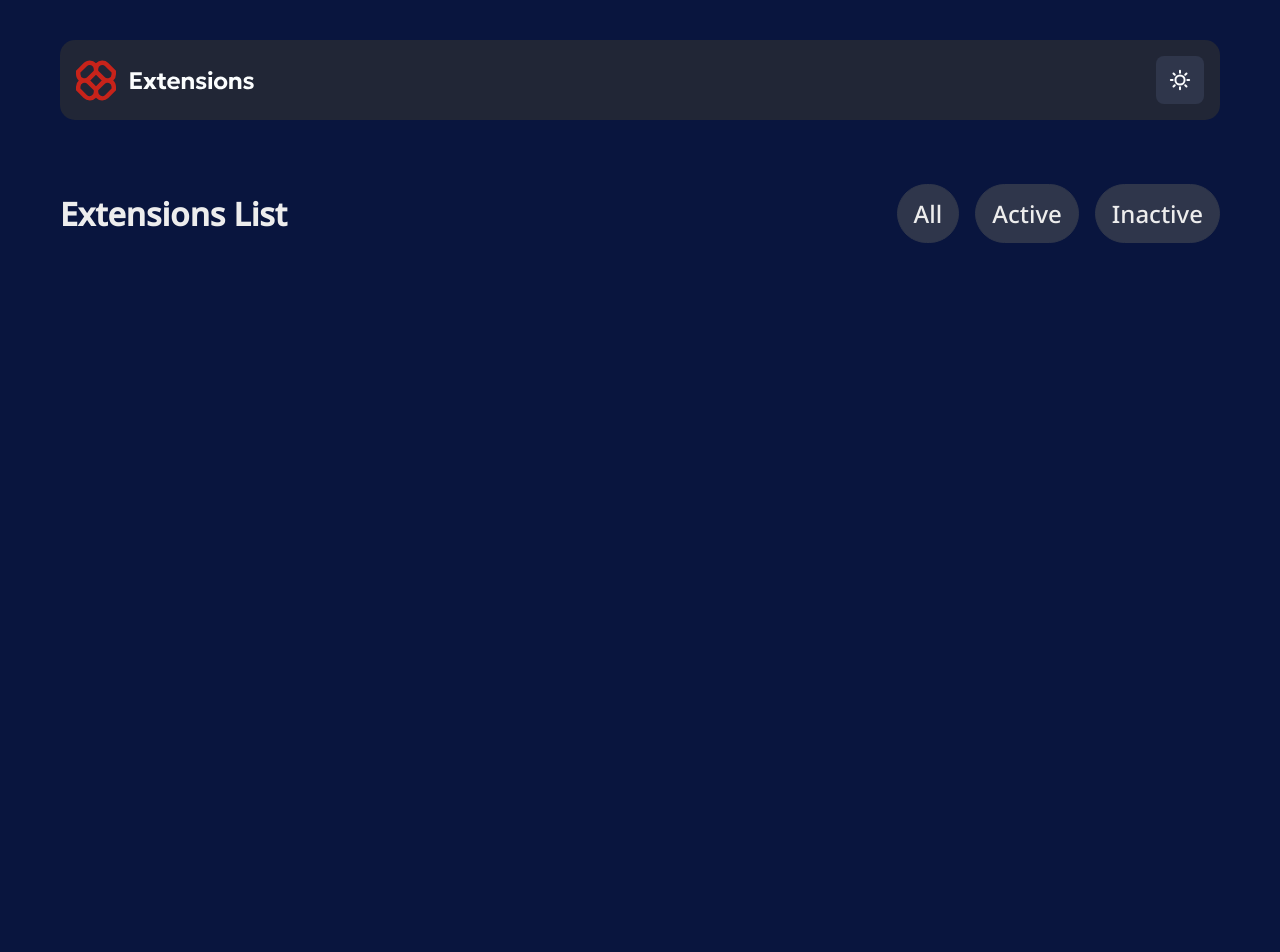
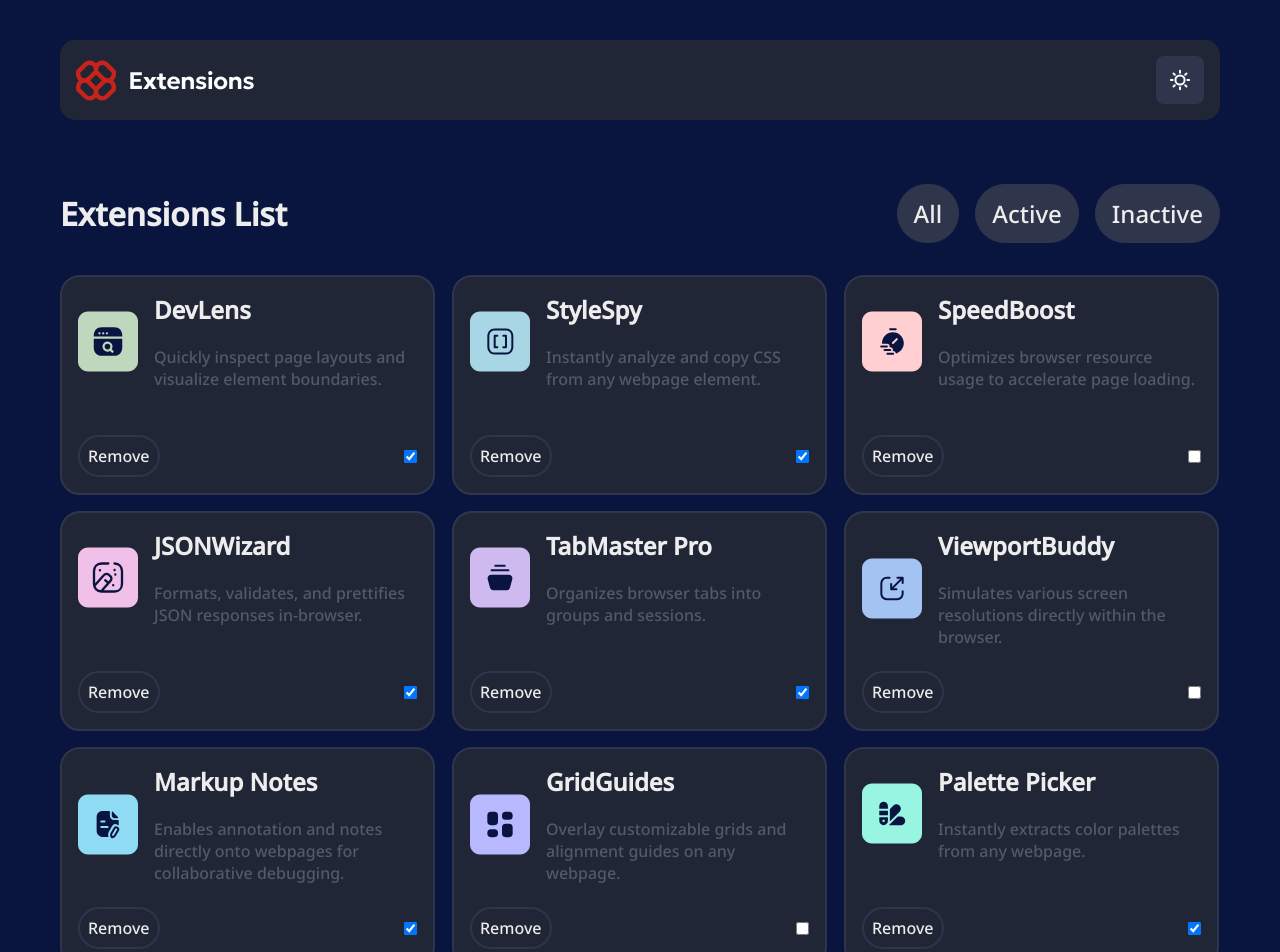
Before and after one commit to WagnerReis/extension-manager-challenge, a React (Vite) app: page / in a window 1280 px wide. Shown: the top 952 px of the page. Before the commit the page ends 800 px from the top, so only its background shows below. Built offline with nearby package versions, Linux system fonts and the light colour scheme.

Commit message:
feat: add Card component and display extensions on Home page

```diff
--- /dev/null
+++ b/data.json
@@ -0,0 +1,74 @@
+[
+    {
+        "logo": "./src/assets/logo-devlens.svg",
+        "name": "DevLens",
+        "description": "Quickly inspect page layouts and visualize element boundaries.",
+        "isActive": true
+    },
+    {
+        "logo": "./src/assets/logo-style-spy.svg",
+        "name": "StyleSpy",
+        "description": "Instantly analyze and copy CSS from any webpage element.",
+        "isActive": true
+    },
+    {
+        "logo": "./src/assets/logo-speed-boost.svg",
+        "name": "SpeedBoost",
+        "description": "Optimizes browser resource usage to accelerate page loading.",
+        "isActive": false
+    },
+    {
+        "logo": "./src/assets/logo-json-wizard.svg",
+        "name": "JSONWizard",
+        "description": "Formats, validates, and prettifies JSON responses in-browser.",
+        "isActive": true
+    },
+    {
+        "logo": "./src/assets/logo-tab-master-pro.svg",
+        "name": "TabMaster Pro",
+        "description": "Organizes browser tabs into groups and sessions.",
+        "isActive": true
+    },
+    {
+        "logo": "./src/assets/logo-viewport-buddy.svg",
+        "name": "ViewportBuddy",
+        "description": "Simulates various screen resolutions directly within the browser.",
+        "isActive": false
+    },
+    {
+        "logo": "./src/assets/logo-markup-notes.svg",
+        "name": "Markup Notes",
+        "description": "Enables annotation and notes directly onto webpages for collaborative debugging.",
+        "isActive": true
+    },
+    {
+        "logo": "./src/assets/logo-grid-guides.svg",
+        "name": "GridGuides",
+        "description": "Overlay customizable grids and alignment guides on any webpage.",
+        "isActive": false
+    },
+    {
+        "logo": "./src/assets/logo-palette-picker.svg",
+        "name": "Palette Picker",
+        "description": "Instantly extracts color palettes from any webpage.",
+        "isActive": true
+    },
+    {
+        "logo": "./src/assets/logo-link-checker.svg",
+        "name": "LinkChecker",
+        "description": "Scans and highlights broken links on any page.",
+        "isActive": true
+    },
+    {
+        "logo": "./src/assets/logo-dom-snapshot.svg",
+        "name": "DOM Snapshot",
+        "description": "Capture and export DOM structures quickly.",
+        "isActive": false
+    },
+    {
+        "logo": "./src/assets/logo-console-plus.svg",
+        "name": "ConsolePlus",
+        "description": "Enhanced developer console with advanced filtering and logging.",
+        "isActive": true
+    }
+]
--- a/package.json
+++ b/package.json
@@ -11,6 +11,7 @@
     "preview": "vite preview"
   },
   "dependencies": {
+    "@radix-ui/react-switch": "^1.2.2",
     "react": "^19.0.0",
     "react-dom": "^19.0.0",
     "react-router-dom": "^7.5.2",
--- /dev/null
+++ b/src/components/Card/index.tsx
@@ -0,0 +1,33 @@
+import {
+  CardContainer,
+  CardFooter,
+  CardHeader,
+  CardTitle,
+  RemoveButton,
+} from "./styles";
+
+interface CardProps {
+  logo: string;
+  title: string;
+  description: string;
+  isActive: boolean;
+}
+
+export function Card({ logo, title, description, isActive }: CardProps) {
+  return (
+    <CardContainer>
+      <CardHeader>
+        <img src={logo} alt="" />
+        <CardTitle>
+          <h2>{title}</h2>
+          <p>{description}</p>
+        </CardTitle>
+      </CardHeader>
+
+      <CardFooter>
+        <RemoveButton>Remove</RemoveButton>
+        <input type="checkbox" checked={isActive} />
+      </CardFooter>
+    </CardContainer>
+  );
+}
--- /dev/null
+++ b/src/components/Card/styles.ts
@@ -0,0 +1,59 @@
+import styled from "styled-components";
+
+export const CardContainer = styled.div`
+  width: 375px;
+  height: 220px;
+  background: ${(props) => props.theme.colors.red400};
+  border-radius: 20px;
+
+  background: ${(props) => props.theme.colors.cardBackground};
+  border: 2px solid ${(props) => props.theme.colors.border};
+
+  display: flex;
+  flex-direction: column;
+  justify-content: space-between;
+  padding: 1rem;
+`;
+
+export const CardHeader = styled.div`
+  display: flex;
+  gap: 1rem;
+`;
+
+export const CardTitle = styled.div`
+  h2 {
+    color: ${(props) => props.theme.colors.text};
+    font-size: 24px;
+    font-weight: 700;
+  }
+
+  p {
+    color: ${(props) => props.theme.colors.neutral600};
+    font-size: 16px;
+    font-weight: 400;
+
+    margin-top: 1.25rem;
+  }
+`;
+
+export const CardFooter = styled.div`
+  display: flex;
+  justify-content: space-between;
+  align-items: center;
+`;
+
+export const RemoveButton = styled.button`
+  background: transparent;
+  border: 2px solid ${(props) => props.theme.colors.border};
+  color: ${(props) => props.theme.colors.text};
+  font-weight: 400;
+  cursor: pointer;
+
+  padding: 0.5rem;
+  border-radius: 40px;
+
+  &:hover {
+    opacity: 0.7;
+    transition: opacity 0.2s;
+  }
+`;
--- a/src/components/Header/styles.ts
+++ b/src/components/Header/styles.ts
@@ -9,7 +9,7 @@ export const HeaderContainer = styled.div`
   display: flex;
   justify-content: space-between;
   align-items: center;
-  padding: 0 1rem;
+  padding: 2rem 1rem;
   margin-top: 2.5rem;
 
   background: ${(props) => props.theme.colors.cardBackground};
--- a/src/pages/Home/index.tsx
+++ b/src/pages/Home/index.tsx
@@ -1,7 +1,13 @@
+import { useState } from "react";
 import { Header } from "../../components/Header";
-import { Container, NavBar } from "./styles";
+import { Container, NavBar, Content } from "./styles";
+
+import data from "../../../data.json";
+import { Card } from "../../components/Card";
 
 export function Home() {
+  const [extension, setExtension] = useState(data);
+
   return (
     <Container>
       <Header />
@@ -15,6 +21,18 @@ export function Home() {
           <button>Inactive</button>
         </nav>
       </NavBar>
+
+      <Content>
+        {extension.map((item) => (
+          <Card
+            key={item.name}
+            logo={item.logo}
+            title={item.name}
+            description={item.description}
+            isActive={item.isActive}
+          />
+        ))}
+      </Content>
     </Container>
   );
 }
--- a/src/pages/Home/styles.ts
+++ b/src/pages/Home/styles.ts
@@ -48,3 +48,12 @@ export const NavBar = styled.div`
     }
   }
 `;
+
+export const Content = styled.div`
+  display: grid;
+  grid-template-columns: repeat(3, 1fr);
+  gap: 1rem;
+  flex-wrap: wrap;
+  padding-top: 1rem;
+  padding-bottom: 3rem;
+`;
--- a/src/styles/theme/light.ts
+++ b/src/styles/theme/light.ts
@@ -17,7 +17,7 @@ export const lightTheme = {
     cardBackground: "#FFFFFF",
     buttonBackground: "hsl(0, 0%, 93%)",
     text: "hsl(227, 75%, 14%)",
-    border: "hsl(217, 61%, 90%)",
+    border: "hsl(240, 2.60%, 77.50%)",
 
     backgroundToogle: "hsl(0, 0%, 93%)",
 
```
Also changed, not shown: 2 other files (tests, documents, lock files or other folders).
